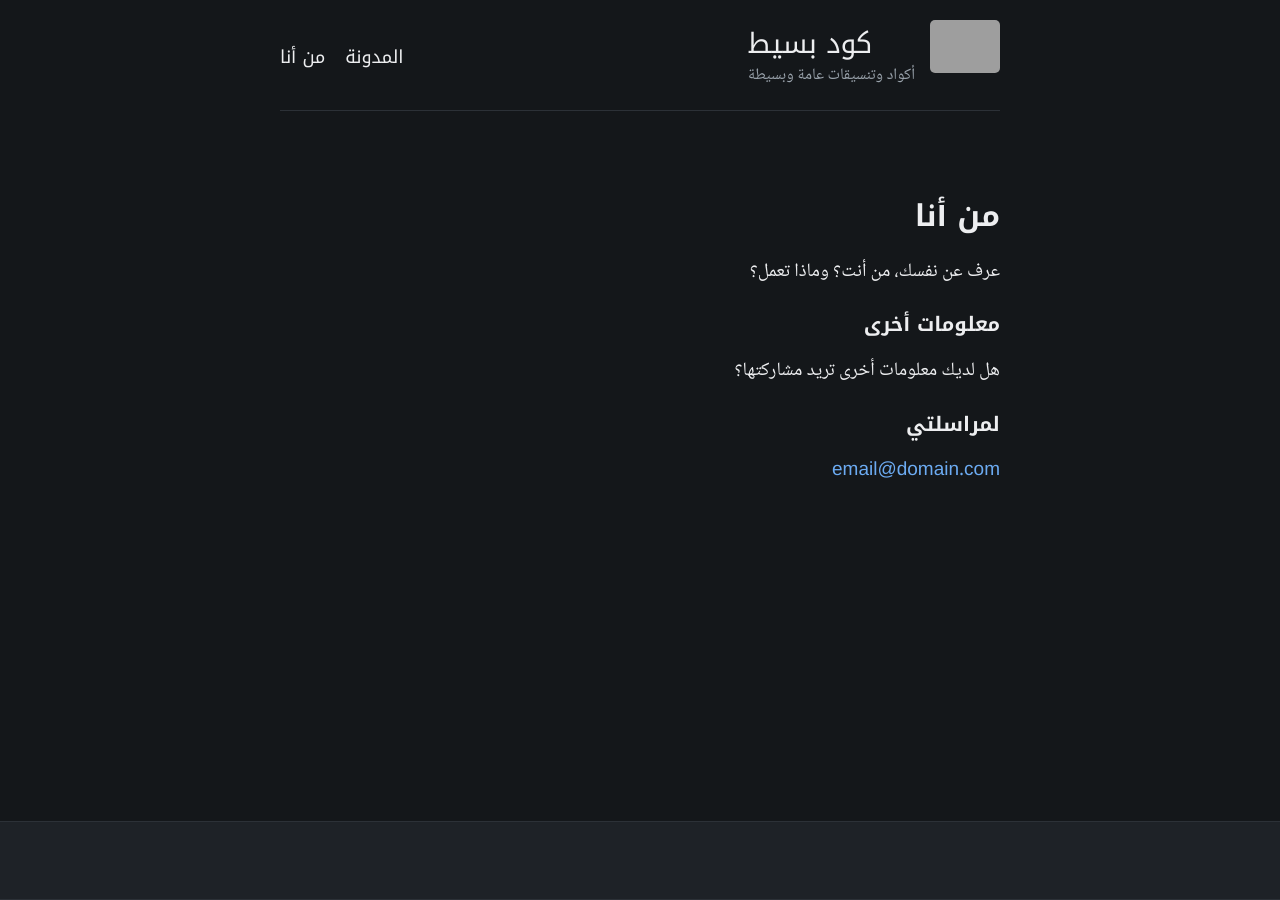
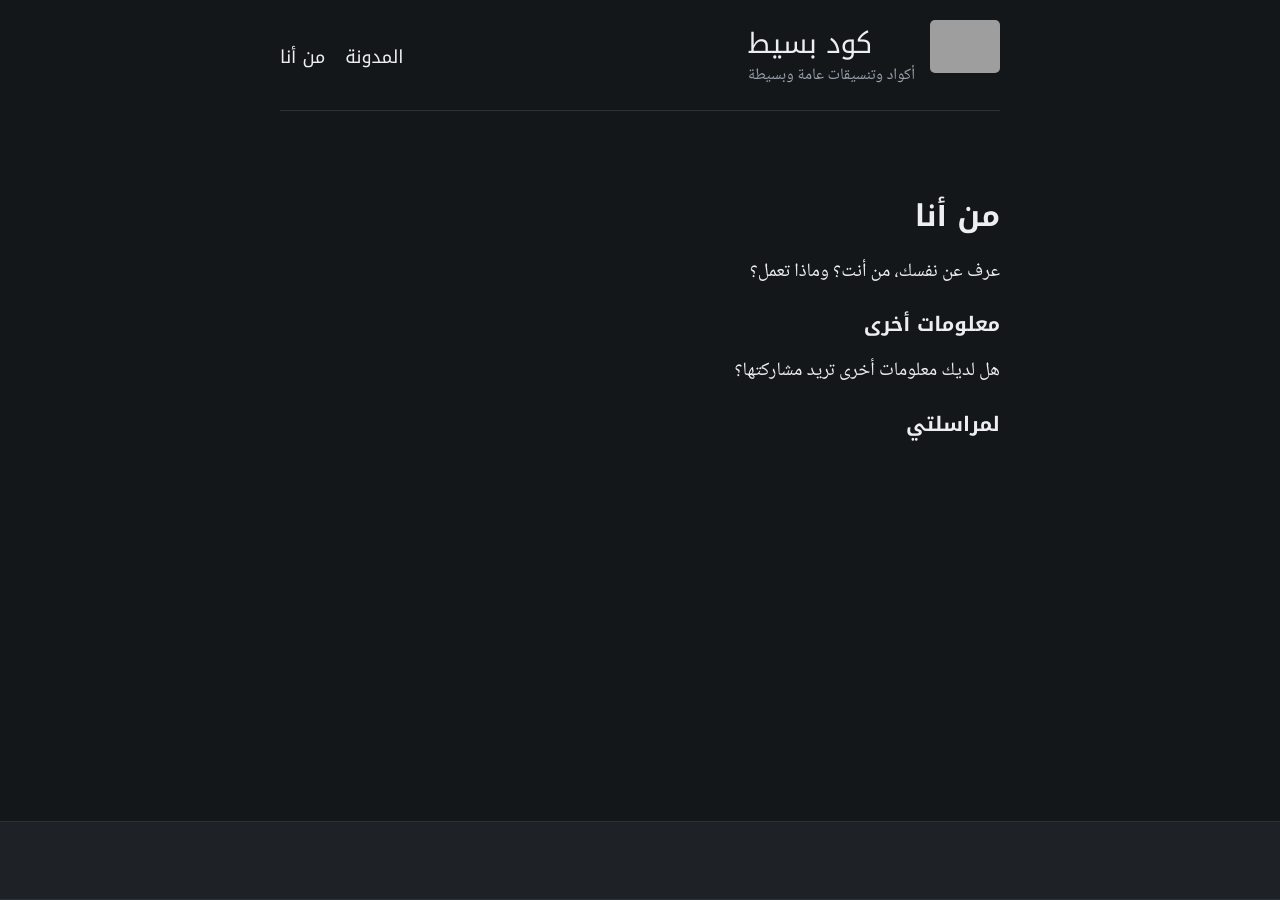
Before and after one commit to Istitutodimedi6654/istitutodimedi6654.github.io, a Jekyll site: the page built from about.md, in a window 1280 px wide. Built offline with Jekyll 4.4.1, drawn with Linux system fonts in a browser that asks for light colours; grey boxes are pictures that could not be loaded.

Commit message:
Disable email link in about.md
Comment out the email link in about.md

```diff
--- a/about.md
+++ b/about.md
@@ -12,4 +12,4 @@ permalink: /about/
 
 ### لمراسلتي
 
-[email@domain.com](mailto:email@domain.com)
+<!-- [email@domain.com](mailto:email@domain.com) -->
```
